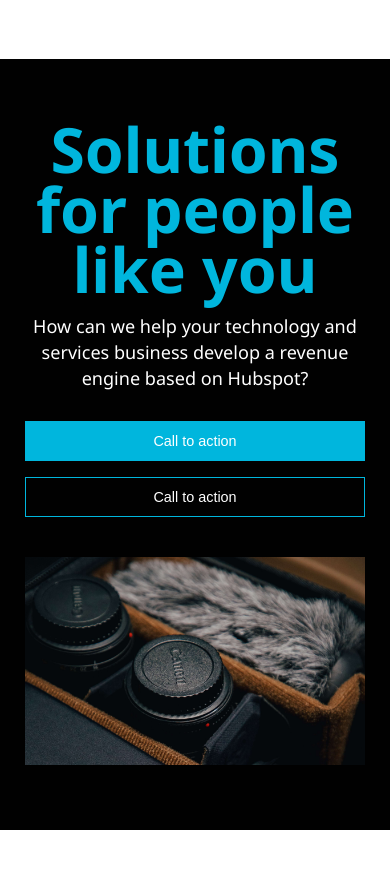
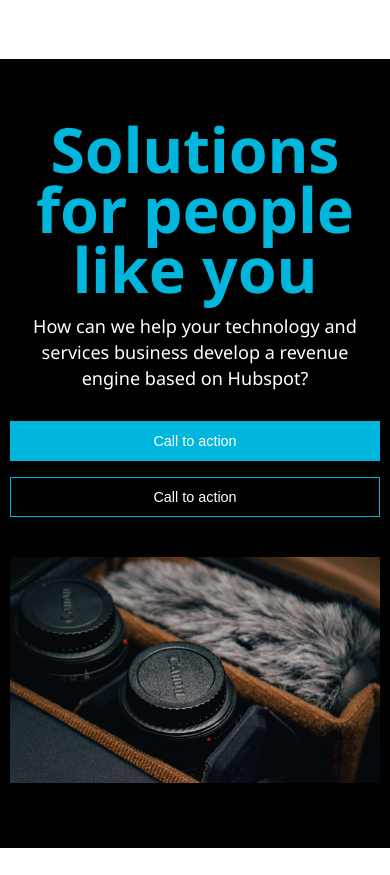
Before and after one commit to DariaCherr/project-for-Octo, a plain HTML site: page index.html in a window 390 px wide. Shown: the part 905-1780 px from the top of the page. Drawn offline with nearby package versions, Linux system fonts and the light colour scheme.

Commit message:
version3.1

```diff
--- a/styles/_content.scss
+++ b/styles/_content.scss
@@ -73,7 +73,7 @@
 
 @media screen and (max-width: 576px) {
     .content {
-        margin: 0 15px;
+        margin: 0;
         padding: 0;
         &__buttons {
             display: flex;
@@ -91,6 +91,7 @@
                 width: 100%;
                 height: 100%;
                 object-fit: cover;
+                max-width: 556px;
                 min-width: 290px;
             }
         }
--- a/styles/_slider.scss
+++ b/styles/_slider.scss
@@ -144,6 +144,6 @@
         }
     }
     .swiper-navigation-wrapper {
-        left: 210px;
+        left: calc(100% - 65%);
     }
 }
```
Also changed, not shown: styles/style.css, 1 other file.
